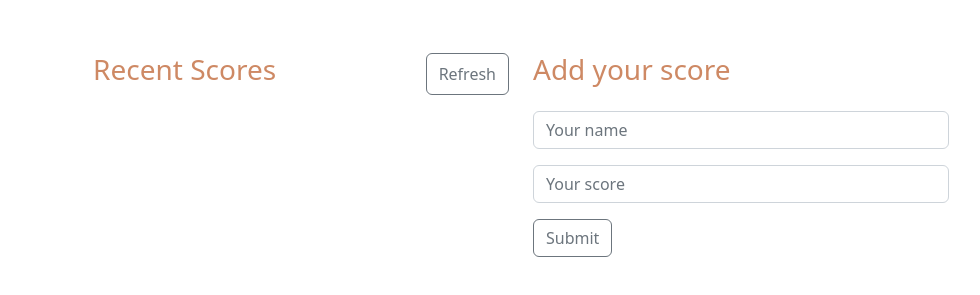
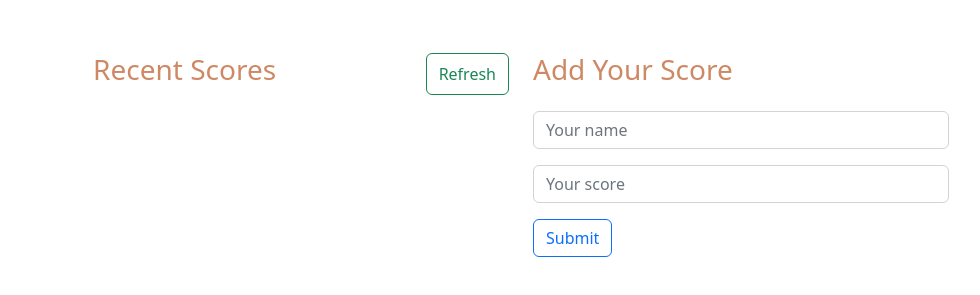
Before and after one commit to MAleemH/Leaderboard, a website built with webpack: page dist/index.html in a window 1280 px wide. Shown: the part 103-398 px from the top of the page, without its empty margins (119-1099 px from the left). Built offline with nearby package versions, Linux system fonts and the light colour scheme; no server answers.

```diff
--- a/dist/index.html
+++ b/dist/index.html
@@ -24,7 +24,7 @@
 
                 <div class="refresh-score-section">
                     <h3>Recent Scores</h3>
-                    <button id="refreshButton" type="button" class="btn btn-outline-secondary">Refresh</button>
+                    <button id="refreshButton" type="button" class="btn btn-outline-success">Refresh</button>
                 </div>
 
                 <div>
@@ -37,7 +37,7 @@
             <!-- second column -->
             <div class="col-6 d-flex flex-column gap-3">
 
-                <h3>Add your score</h3>
+                <h3>Add Your Score</h3>
 
                 <form id="formData">
 
@@ -45,7 +45,7 @@
 
                     <input id="scoreInput" class="form-control mb-3" type="text" placeholder="Your score">
 
-                    <button id="formButton" type="button" class="btn btn-outline-secondary">Submit</button>
+                    <button id="formButton" type="button" class="btn btn-outline-primary">Submit</button>
 
                 </form>
 
```
Also changed, not shown: dist/main.bundle.js (+1 -1 lines).
